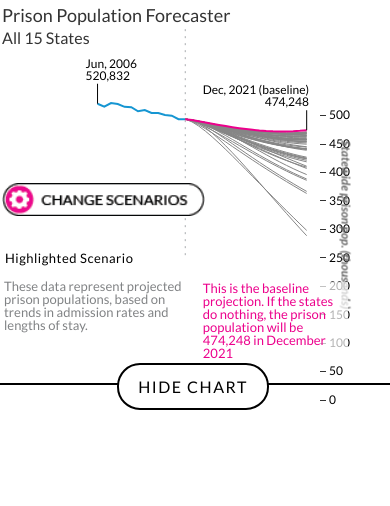
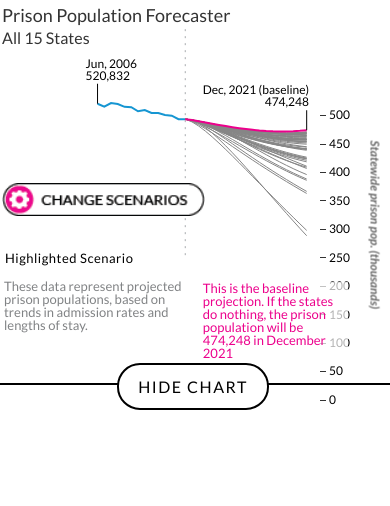
Before and after one commit to UrbanInstitute/reducing-mass-incarceration, a plain HTML site: page index.html in a window 390 px wide. Shown: the part 17-523 px from the top of the page. Drawn offline with nearby package versions, Linux system fonts and the light colour scheme.

Commit message:
mobile y axis label pos

```diff
--- a/css/main.css
+++ b/css/main.css
@@ -74,7 +74,7 @@
     }
     #yLabel{
       z-index: 9 !important;
-      right: -46px !important;
+      right: -75px !important;
       -webkit-transform: rotate(90deg);
       -moz-transform: rotate(90deg);
       -o-transform: rotate(90deg);
```
